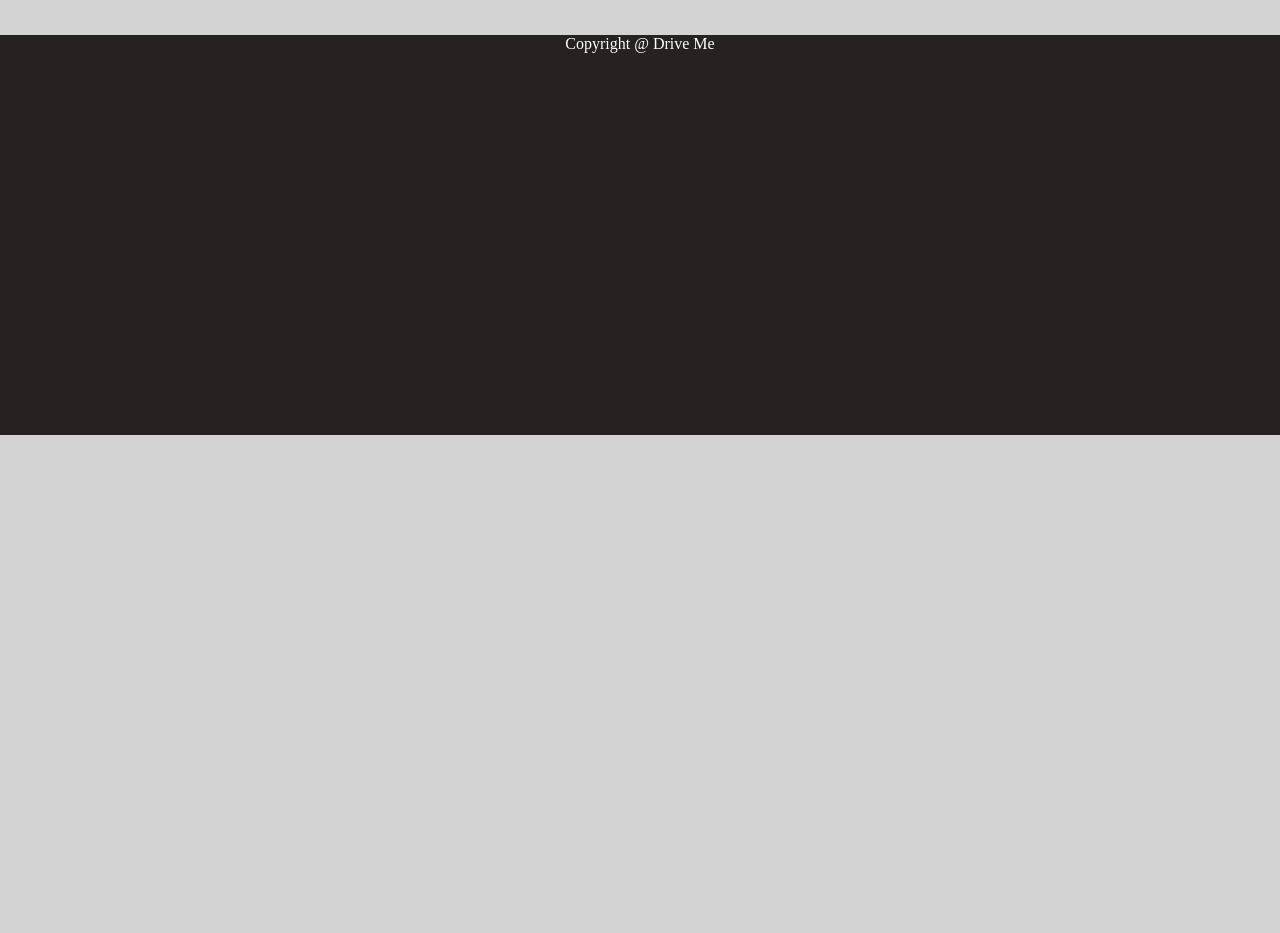
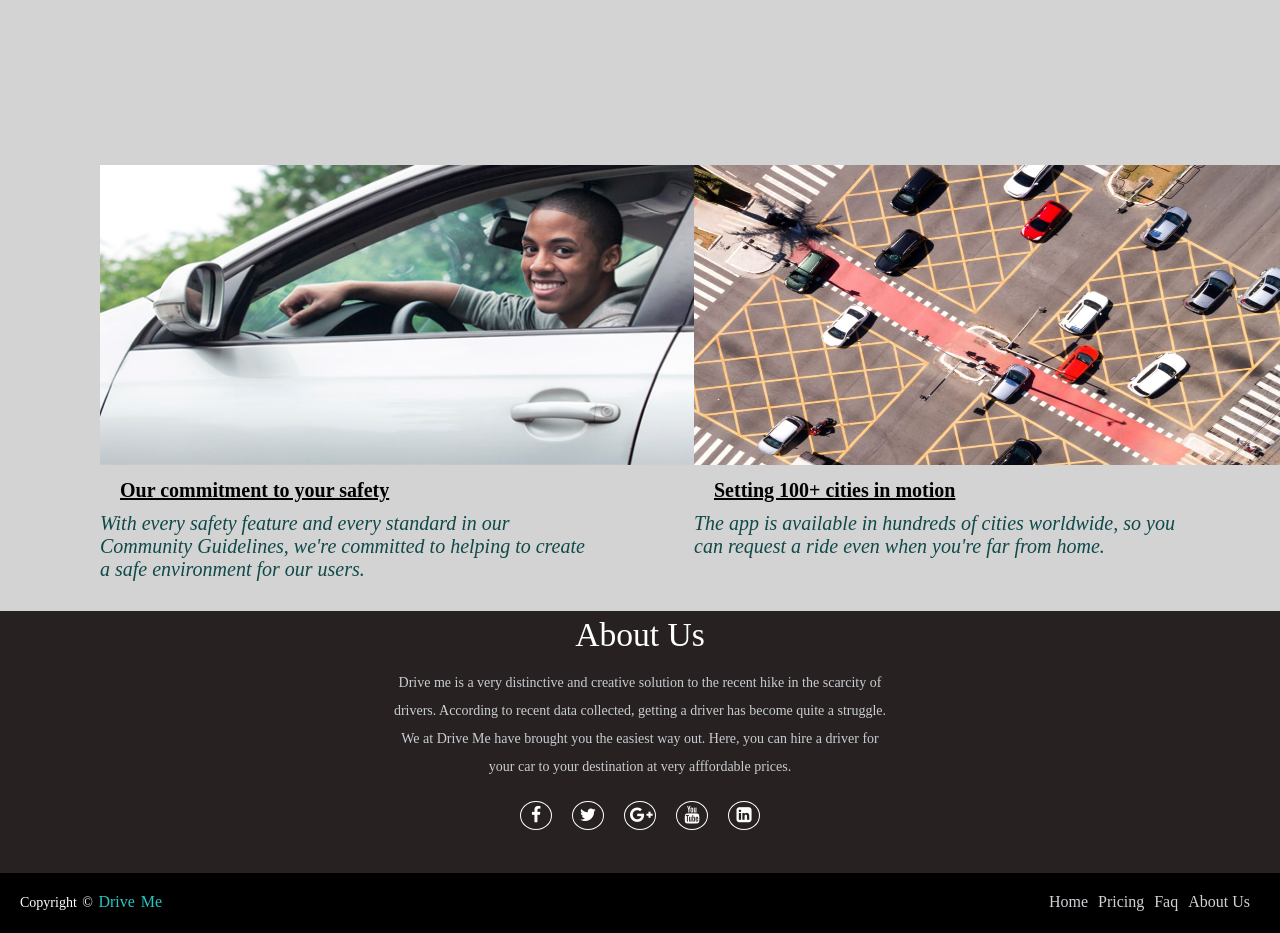
Before and after one commit to Courageops/Drive-Me, a plain HTML site: page index.html in a window 1280 px wide. Shown: the part 780-1713 px from the top of the page. Before the commit the page ends 1215 px from the top, so only its background shows below. Drawn offline with Linux system fonts and the light colour scheme.

Commit message:
second commit

```diff
--- a/index.html
+++ b/index.html
@@ -6,6 +6,7 @@
     <meta name="viewport" content="width=device-width, initial-scale=1.0">
     <title>Project</title>
     <link rel="stylesheet" href="./style.css">
+    <link rel="stylesheet" href="https://stackpath.bootstrapcdn.com/font-awesome/4.7.0/css/font-awesome.min.css">
 </head>
 <body>
     <nav class="navbar">
@@ -82,14 +83,45 @@
          </div>
        </section>
 
+       <section class="landing-two">
+           <div class="col-left">
+               <img src="./driver.jpeg" alt="" class="mid-image">
+               <h3>Our commitment to your safety</h3>
+               <p>With every safety feature and every standard in our Community Guidelines, we're committed to helping to create a safe environment for our users.</p>
+           </div>
 
-       <div class="footer">
-        <p>Copyright @ Drive Me</p>
-      </div>
+           <div class="col-right">
+               <img src="./Cities_Home_Img2x.jpeg" alt="" class="mid-image">
+               <h3> Setting 100+ cities in motion </h3>
+               <p>The app is available in hundreds of cities worldwide, so you can request a ride even when you're far from home.</p>
+           </div>
 
+       </section>
 
-
-
+    <footer class="footer">
+        <div class="footer-content">
+            <h3>About Us</h3>
+            <p>Drive me is a very distinctive and creative solution to the recent hike in the scarcity of drivers. According to recent data collected, getting a driver has become quite a struggle. We at Drive Me have brought you the easiest way out. Here, you can hire a driver for your car to your destination at very afffordable prices.</p>
+            <ul class="socials">
+                <li><a href="#"><i class="fa fa-facebook"></i></a></li>
+                <li><a href="#"><i class="fa fa-twitter"></i></a></li>
+                <li><a href="#"><i class="fa fa-google-plus"></i></a></li>
+                <li><a href="#"><i class="fa fa-youtube"></i></a></li>
+                <li><a href="#"><i class="fa fa-linkedin-square"></i></a></li>
+             </ul>
+        </div>
+        <div class="footer-bottom">
+            <p>copyright &copy; <a href="#">Drive Me</a>  </p>
+                    <div class="footer-menu">
+                      <ul class="f-menu">
+                        <li><a href="">Home</a></li>
+                        <li><a href="">Pricing</a></li>
+                        <li><a href="">Faq</a></li>
+                        <li><a href="">About Us</a></li>
+                      </ul>
+                    </div>
+        </div>
+    </footer>
 
 </body>
 </html>
--- a/style.css
+++ b/style.css
@@ -131,10 +131,157 @@ body{
     }
   }
 
+  .landing-two{
+    margin-top: 100px;
+    padding: 30px 100px;
+    display: flex;
+    justify-content: space-between;
 
+  }
+  .landing-two .col-left, .landing-two .col-right{
+    width: 45%;
+}
+.landing-two .col-left h3{
+    font-size: 20px;
+    margin-top: 10px;
+    text-decoration: underline;
+    justify-content: center;
+    margin-left: 20px;
+
+}
+
+.landing-two .col-left p{
+    color: rgb(16, 73, 73);
+    margin-top: 10px;
+    font-size: 20px;
+    font-style: italic;
+}
+
+.landing-two .col-right h3{
+    font-size: 20px;
+    margin-top: 10px;
+    text-decoration: underline;
+    justify-content: center;
+    margin-left: 20px;
+
+}
+
+.landing-two .col-right p{
+    color: rgb(16, 73, 73);
+    margin-top: 10px;
+    font-size: 20px;
+    font-style: italic;
+}
+
+.mid-image{
+    width: 600px;
+    height: 300px;
+
+}
   .footer {
-    height: 400px;
+    height: 300px;
     background-color: rgb(39, 33, 33);
     color: white;
     text-align: center;
   }
+
+  .footer-content{
+    display: flex;
+    align-items: center;
+    justify-content: center;
+    flex-direction: column;
+    text-align: center;
+}
+.footer-content h3{
+    font-size: 2.1rem;
+    font-weight: 500;
+    text-transform: capitalize;
+    line-height: 3rem;
+}
+.footer-content p{
+    max-width: 500px;
+    margin: 10px auto;
+    line-height: 28px;
+    font-size: 14px;
+    color: #cacdd2;
+}
+.socials{
+    list-style: none;
+    display: flex;
+    align-items: center;
+    justify-content: center;
+    margin: 1rem 0 3rem 0;
+}
+.socials li{
+    margin: 0 10px;
+}
+.socials a{
+    text-decoration: none;
+    color: #fff;
+    border: 1.1px solid white;
+    padding: 5px;
+
+    border-radius: 50%;
+
+}
+.socials a i{
+    font-size: 1.1rem;
+    width: 20px;
+
+
+    transition: color .4s ease;
+
+}
+.socials a:hover i{
+    color: aqua;
+}
+
+.footer-bottom{
+    background: #000;
+    width: 100vw;
+    padding: 20px;
+padding-bottom: 40px;
+    text-align: center;
+}
+.footer-bottom p{
+float: left;
+    font-size: 14px;
+    word-spacing: 2px;
+    text-transform: capitalize;
+}
+.footer-bottom p a{
+  color:rgb(40, 199, 199);
+  font-size: 16px;
+  text-decoration: none;
+}
+.footer-bottom span{
+    text-transform: uppercase;
+    opacity: .4;
+    font-weight: 200;
+}
+.footer-menu{
+  float: right;
+
+}
+.footer-menu ul{
+  display: flex;
+}
+.footer-menu ul li{
+padding-right: 10px;
+display: block;
+}
+.footer-menu ul li a{
+  color: #cfd2d6;
+  text-decoration: none;
+}
+.footer-menu ul li a:hover{
+  color: #27bcda;
+}
+
+@media (max-width:500px) {
+.footer-menu ul{
+  display: flex;
+  margin-top: 10px;
+  margin-bottom: 20px;
+}
+}
```
Also changed, not shown: Cities_Home_Img2x.jpeg (added), 1 other file.
